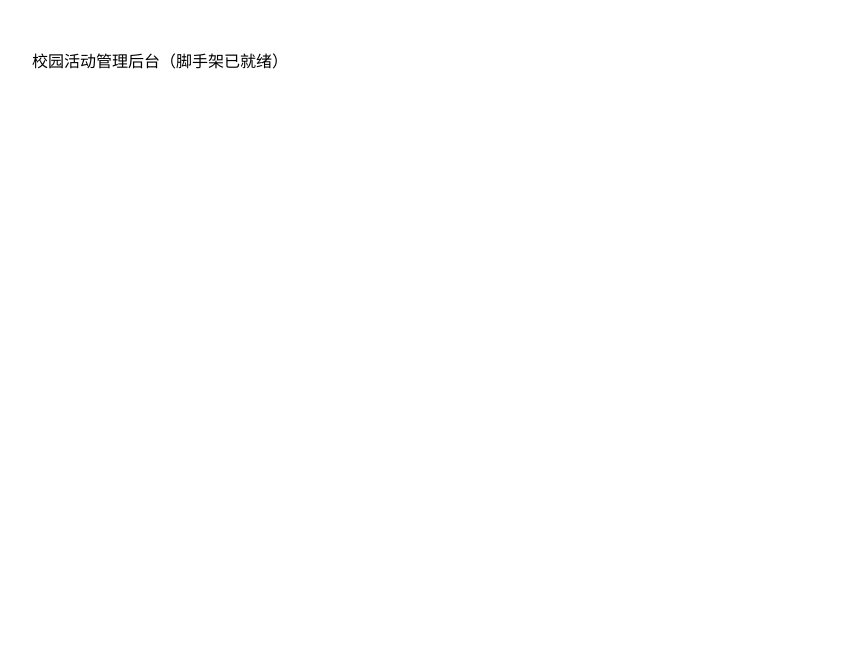
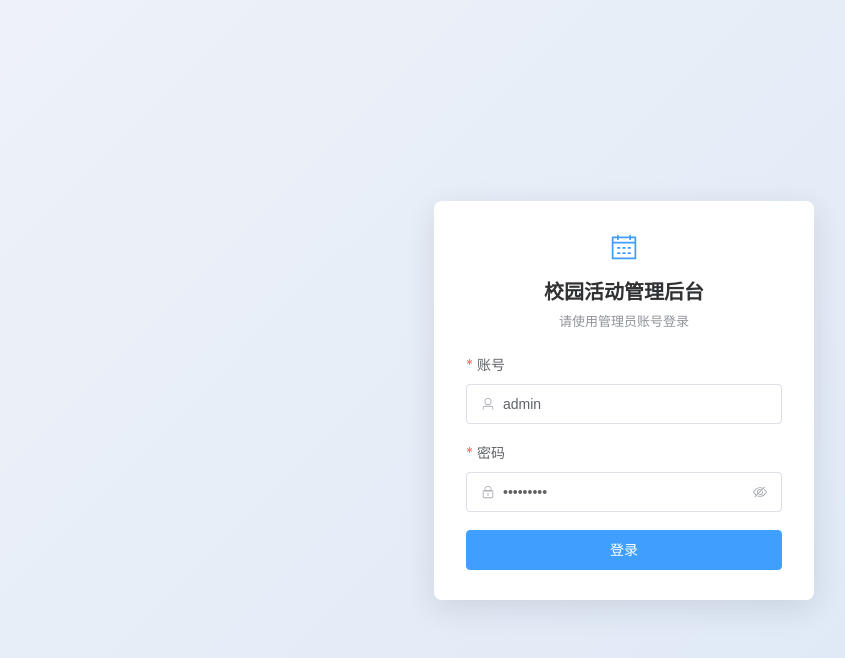
Before and after one commit to piterxiansheng/campus-activity, a Vue app in the folder admin/: page /#/login in a window 1280 px wide. Shown: the top 658 px of the page, without its empty margins (16-861 px from the left). Built offline with nearby package versions, Linux system fonts and the light colour scheme.

Commit message:
#28 D03 feat(admin): 登录页与路由骨架

```diff
--- a/admin/src/App.vue
+++ b/admin/src/App.vue
@@ -1,3 +1,3 @@
 <template>
-  <div style="padding: 40px; font-family: sans-serif">校园活动管理后台（脚手架已就绪）</div>
+  <router-view />
 </template>
--- a/admin/src/main.ts
+++ b/admin/src/main.ts
@@ -1,4 +1,18 @@
-import { createApp } from 'vue'
+import { createApp, type Component } from 'vue'
+import ElementPlus from 'element-plus'
+import zhCn from 'element-plus/es/locale/lang/zh-cn'
+import * as ElementPlusIconsVue from '@element-plus/icons-vue'
+import 'element-plus/dist/index.css'
+import '@/styles/index.css'
 import App from './App.vue'
+import router from './router'
 
-createApp(App).mount('#app')
+const app = createApp(App)
+
+for (const [key, component] of Object.entries(ElementPlusIconsVue)) {
+  app.component(key, component as Component)
+}
+
+app.use(ElementPlus, { locale: zhCn })
+app.use(router)
+app.mount('#app')
--- /dev/null
+++ b/admin/src/router/index.ts
@@ -0,0 +1,32 @@
+import { createRouter, createWebHashHistory, type RouteRecordRaw } from 'vue-router'
+import { getToken } from '@/api/request'
+
+declare module 'vue-router' {
+  interface RouteMeta {
+    title?: string
+    public?: boolean
+  }
+}
+
+const routes: RouteRecordRaw[] = [
+  { path: '/login', name: 'login', component: () => import('@/views/login/index.vue'), meta: { title: '登录', public: true } },
+  { path: '/:pathMatch(.*)*', redirect: '/login' }
+]
+
+const router = createRouter({ history: createWebHashHistory(), routes })
+
+router.beforeEach((to) => {
+  const token = getToken()
+  if (to.meta.public) {
+    if (token && to.name === 'login') return { path: '/dashboard' }
+    return true
+  }
+  if (!token) return { path: '/login', query: { redirect: to.fullPath } }
+  return true
+})
+
+router.afterEach((to) => {
+  document.title = to.meta.title ? `${to.meta.title} - 校园活动管理后台` : '校园活动管理后台'
+})
+
+export default router
--- /dev/null
+++ b/admin/src/views/login/index.vue
@@ -0,0 +1,124 @@
+<template>
+  <div class="login-page">
+    <div class="login-card">
+      <div class="login-head">
+        <el-icon :size="28" color="#409eff"><Calendar /></el-icon>
+        <h1>校园活动管理后台</h1>
+        <p>请使用管理员账号登录</p>
+      </div>
+
+      <el-form ref="formRef" :model="form" :rules="rules" label-position="top" @submit.prevent>
+        <el-form-item label="账号" prop="username">
+          <el-input
+            v-model="form.username"
+            placeholder="请输入账号"
+            size="large"
+            clearable
+            :prefix-icon="User"
+            @keyup.enter="handleLogin"
+          />
+        </el-form-item>
+        <el-form-item label="密码" prop="password">
+          <el-input
+            v-model="form.password"
+            type="password"
+            placeholder="请输入密码"
+            size="large"
+            show-password
+            :prefix-icon="Lock"
+            @keyup.enter="handleLogin"
+          />
+        </el-form-item>
+        <el-form-item>
+          <el-button type="primary" size="large" class="login-btn" :loading="loading" @click="handleLogin">
+            登录
+          </el-button>
+        </el-form-item>
+      </el-form>
+    </div>
+  </div>
+</template>
+
+<script setup lang="ts">
+import { reactive, ref } from 'vue'
+import { useRoute, useRouter } from 'vue-router'
+import { ElMessage, type FormInstance, type FormRules } from 'element-plus'
+import { Lock, User } from '@element-plus/icons-vue'
+import { login } from '@/api'
+import { setAuth } from '@/api/request'
+
+const route = useRoute()
+const router = useRouter()
+const formRef = ref<FormInstance>()
+const loading = ref(false)
+
+const form = reactive<{ username: string; password: string }>({
+  username: 'admin',
+  password: 'Admin@123'
+})
+
+const rules: FormRules = {
+  username: [{ required: true, message: '请输入账号', trigger: 'blur' }],
+  password: [{ required: true, message: '请输入密码', trigger: 'blur' }]
+}
+
+async function handleLogin(): Promise<void> {
+  if (loading.value) return
+  try {
+    await formRef.value?.validate()
+  } catch {
+    return
+  }
+  loading.value = true
+  try {
+    const data = await login({ username: form.username, password: form.password })
+    setAuth(data.token, data.user)
+    ElMessage.success('登录成功')
+    const redirect = typeof route.query.redirect === 'string' ? route.query.redirect : '/dashboard'
+    router.replace(redirect)
+  } catch {
+    // 错误提示已由请求拦截器统一处理
+  } finally {
+    loading.value = false
+  }
+}
+</script>
+
+<style scoped>
+.login-page {
+  height: 100%;
+  display: flex;
+  align-items: center;
+  justify-content: center;
+  background: linear-gradient(135deg, #eef2f8 0%, #dbe6f6 100%);
+}
+
+.login-card {
+  width: 380px;
+  padding: 32px 32px 12px;
+  background: #fff;
+  border-radius: 8px;
+  box-shadow: 0 8px 30px rgba(31, 45, 61, 0.12);
+}
+
+.login-head {
+  text-align: center;
+  margin-bottom: 24px;
+}
+
+.login-head h1 {
+  margin: 12px 0 6px;
+  font-size: 20px;
+  color: #303133;
+}
+
+.login-head p {
+  margin: 0;
+  font-size: 13px;
+  color: #909399;
+}
+
+.login-btn {
+  width: 100%;
+}
+</style>
```
